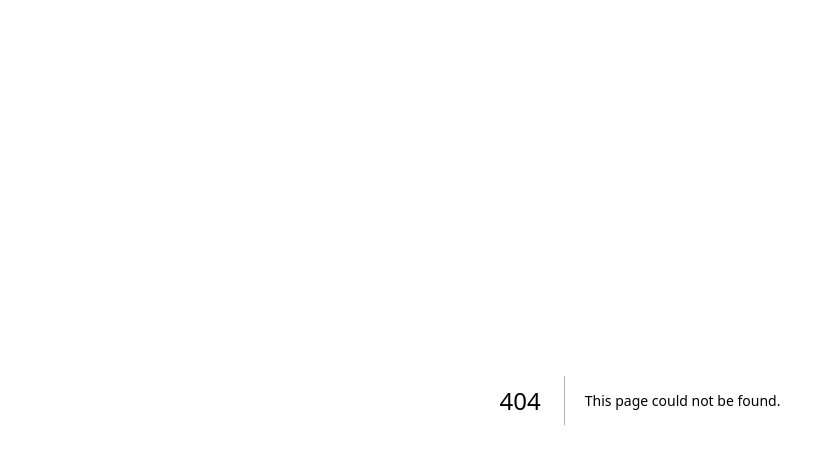
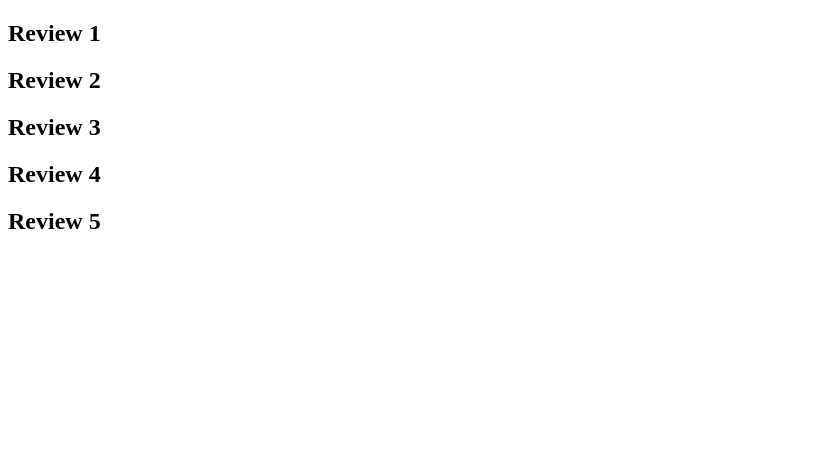
Before and after one commit to Vasant-Mestry-11/next-js-revision-codevolution, a Next.js app: page /products/1/reviews in a window 1280 px wide. Before the commit this address had no page. Shown: the top 464 px of the page, without its empty margins (0-835 px from the left). Built offline with nearby package versions, Linux system fonts and the light colour scheme.

Commit message:
:zap: :art: dynamic routes

```diff
--- /dev/null
+++ b/src/app/products/[productId]/reviews/page.tsx
@@ -0,0 +1,11 @@
+export default function ReviewsList() {
+  return (
+    <div>
+      <h2>Review 1</h2>
+      <h2>Review 2</h2>
+      <h2>Review 3</h2>
+      <h2>Review 4</h2>
+      <h2>Review 5</h2>
+    </div>
+  );
+}
```
Also changed, not shown: src/app/products/[productId]/reviews/[reviewId]/page.tsx (added, +14 -0 lines).
